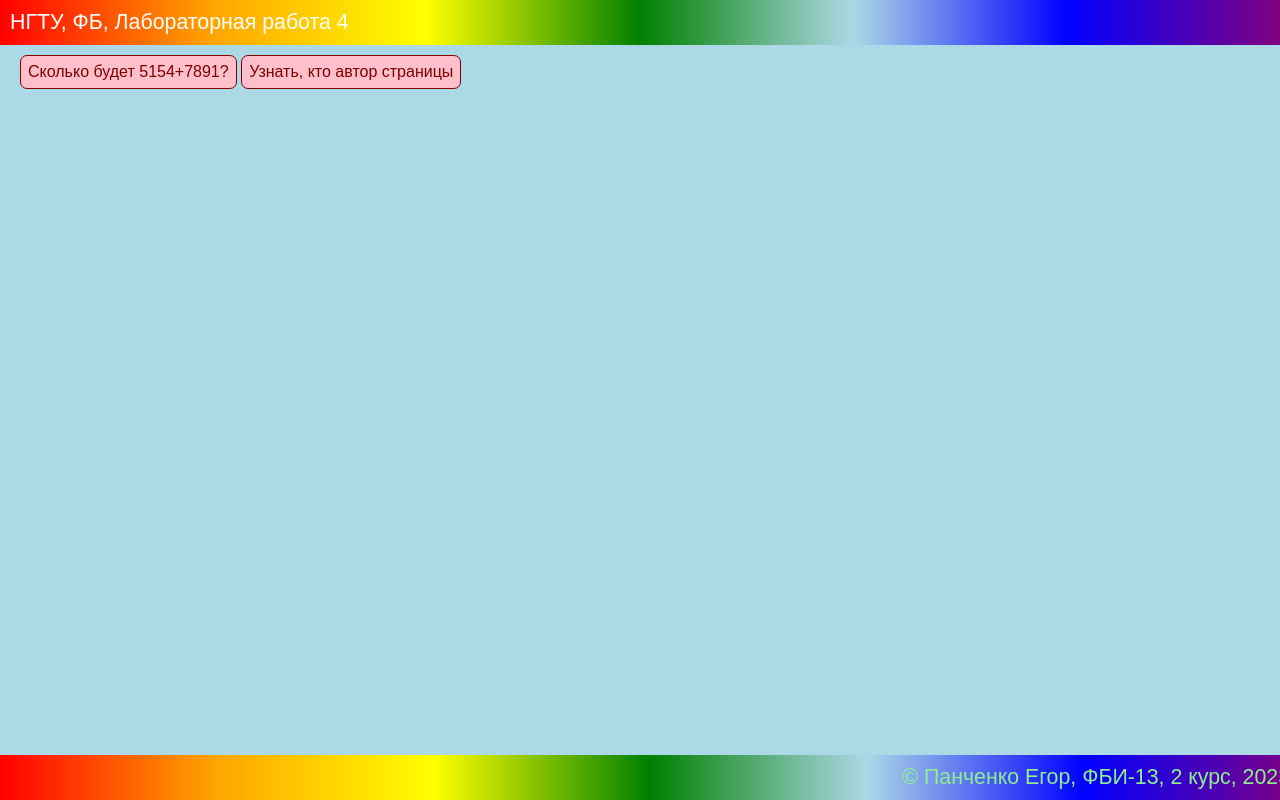
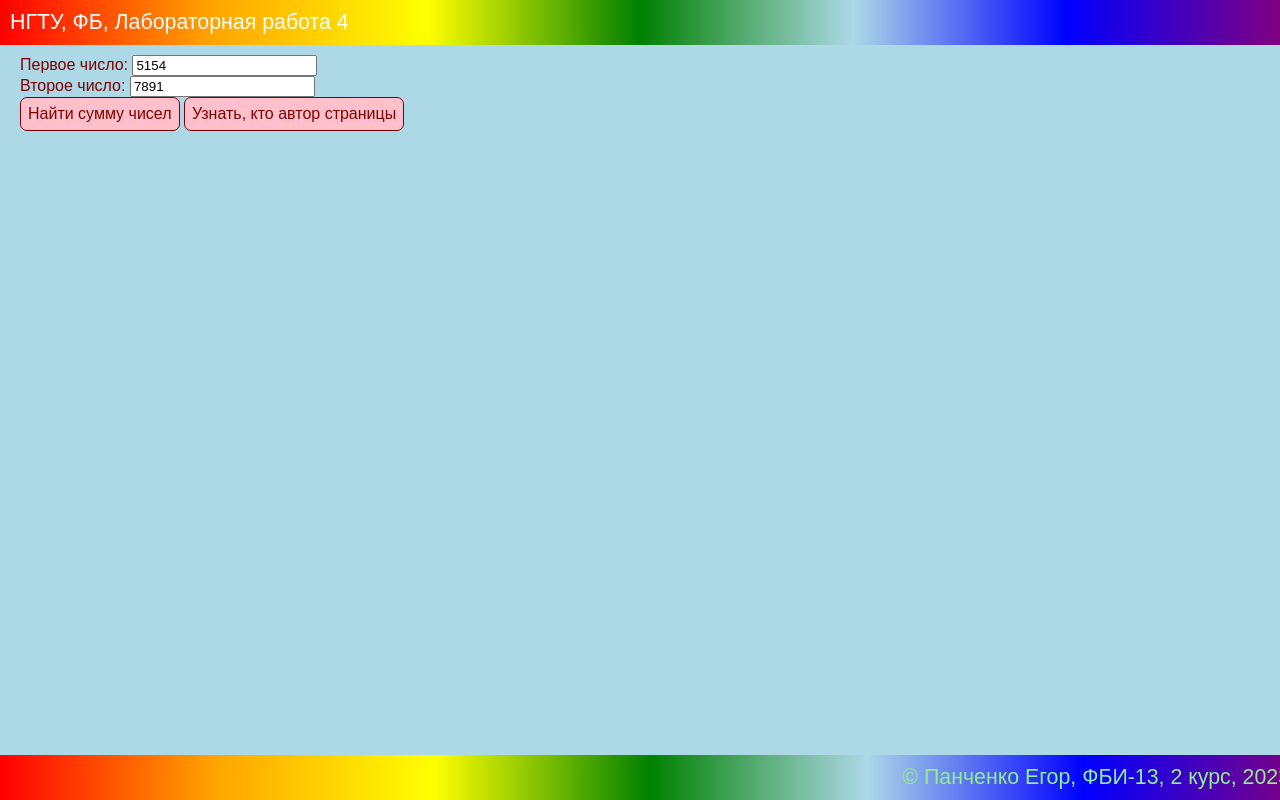
Before and after one commit to QeeDy777/web-programming-labs, a plain HTML site: page lab5.html in a window 1280 px wide. Drawn offline with Linux system fonts and the light colour scheme.

Commit message:
Вывод суммы любых чисел

```diff
--- a/lab5.html
+++ b/lab5.html
@@ -8,8 +8,10 @@
     <link rel="stylesheet" href="main.css">
     <script>
         function showSum() {
-            let a = 5154;
-            let b = 7891;
+            let inputA = document.getElementById('NumberA')
+            let inputB = document.getElementById('NumberB')
+            let a = parseInt(inputA.value);
+            let b = parseInt(inputB.value);
             let result = a + b;
             alert('Сумма ' + a + ' и ' + b + ' равна ' + result);
         }
@@ -37,7 +39,9 @@
     </header>
 
     <main>
-        <div class="message" onclick="showSum()">Сколько будет 5154+7891?</div>
+        <lable>Первое число: <input type="number" value="5154" id="NumberA"></lable><br>
+        <lable>Второе число: <input type="number" value="7891" id="NumberB"></lable><br>
+        <div class="message" onclick="showSum()">Найти сумму чисел</div>
         <div class="message" onclick="showAuthor()">Узнать, кто автор страницы</div>
     </main>
 
```
Also changed, not shown: lab2.html (+4 -3 lines).
